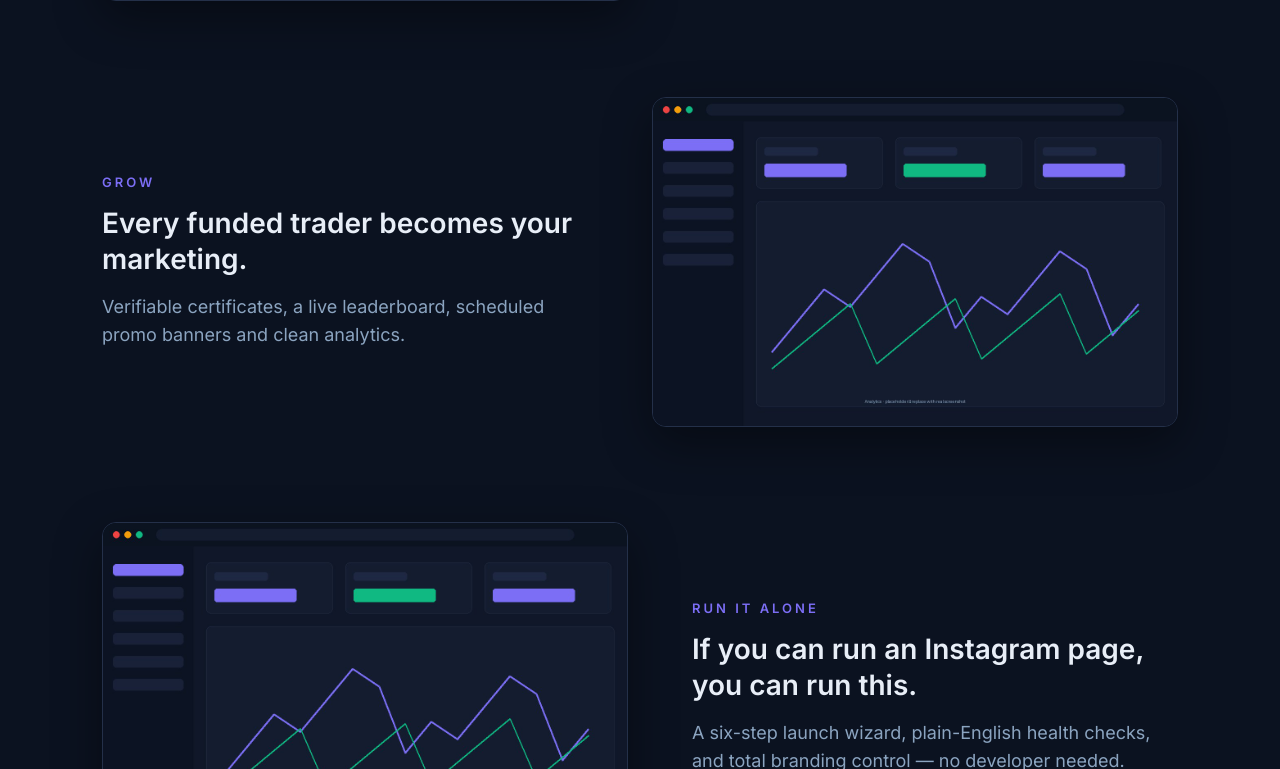
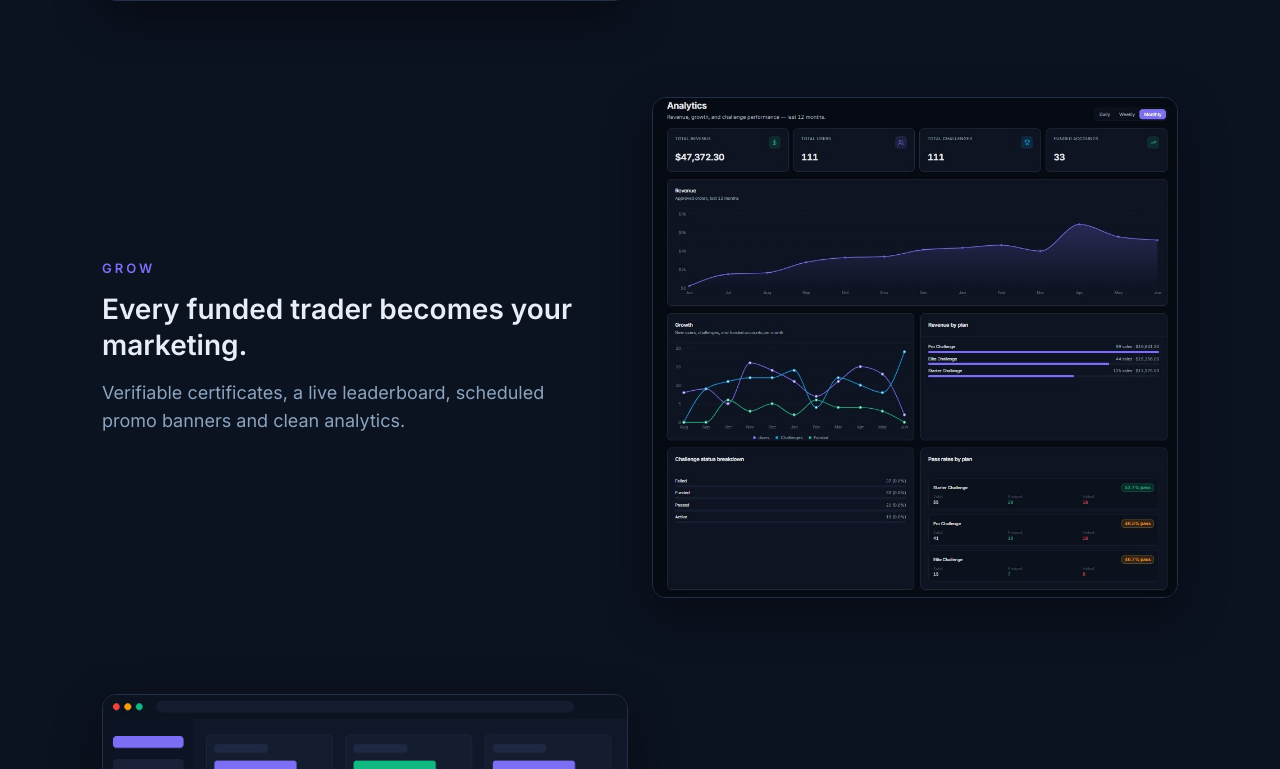
Before and after one commit to patnerj/LaunchPropFirm, a Next.js app: page / in a window 1280 px wide. Shown: the part 4371-5140 px from the top of the page. Built offline with nearby package versions, Linux system fonts and the light colour scheme.

Commit message:
Add analytics screenshot + click-to-open images in new tab

```diff
--- a/components/OwnerControlRoom.tsx
+++ b/components/OwnerControlRoom.tsx
@@ -66,7 +66,8 @@ export default function OwnerControlRoom() {
             >
               <div className="w-full md:w-[52%]">
                 <Reveal>
-                  <div className="overflow-hidden rounded-[14px] border border-border-subtle shadow-screenshot">
+                  <a href={row.image} target="_blank" rel="noopener noreferrer" className="block cursor-zoom-in">
+                    <div className="overflow-hidden rounded-[14px] border border-border-subtle shadow-screenshot transition-opacity hover:opacity-90">
                       <Image
                         src={row.image}
                         alt={row.alt}
@@ -75,6 +76,7 @@ export default function OwnerControlRoom() {
                         className="h-auto w-full"
                       />
                     </div>
+                  </a>
                 </Reveal>
               </div>
               <div className="w-full text-center md:w-[48%] md:text-left">
--- a/components/Walkthrough.tsx
+++ b/components/Walkthrough.tsx
@@ -65,7 +65,8 @@ export default function Walkthrough() {
               {/* Image — always first on mobile */}
               <div className="w-full md:w-[52%]">
                 <Reveal>
-                  <div className="overflow-hidden rounded-[14px] border border-border-subtle shadow-screenshot">
+                  <a href={row.image} target="_blank" rel="noopener noreferrer" className="block cursor-zoom-in">
+                    <div className="overflow-hidden rounded-[14px] border border-border-subtle shadow-screenshot transition-opacity hover:opacity-90">
                       <Image
                         src={row.image}
                         alt={row.alt}
@@ -74,6 +75,7 @@ export default function Walkthrough() {
                         className="h-auto w-full"
                       />
                     </div>
+                  </a>
                 </Reveal>
               </div>
 
```
Also changed, not shown: public/images/analytics.jpg. Lines whose indentation alone changed are shown as unchanged.
